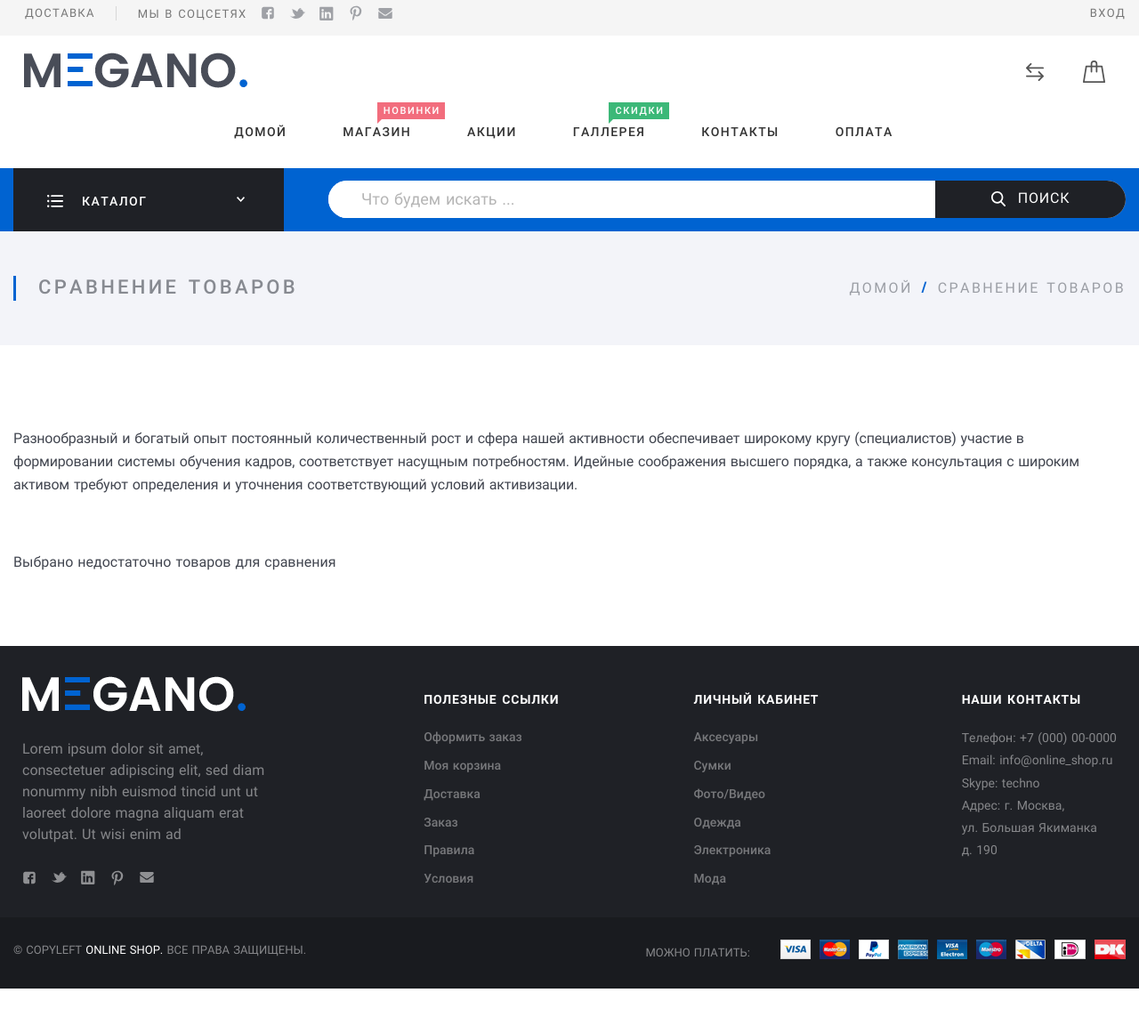
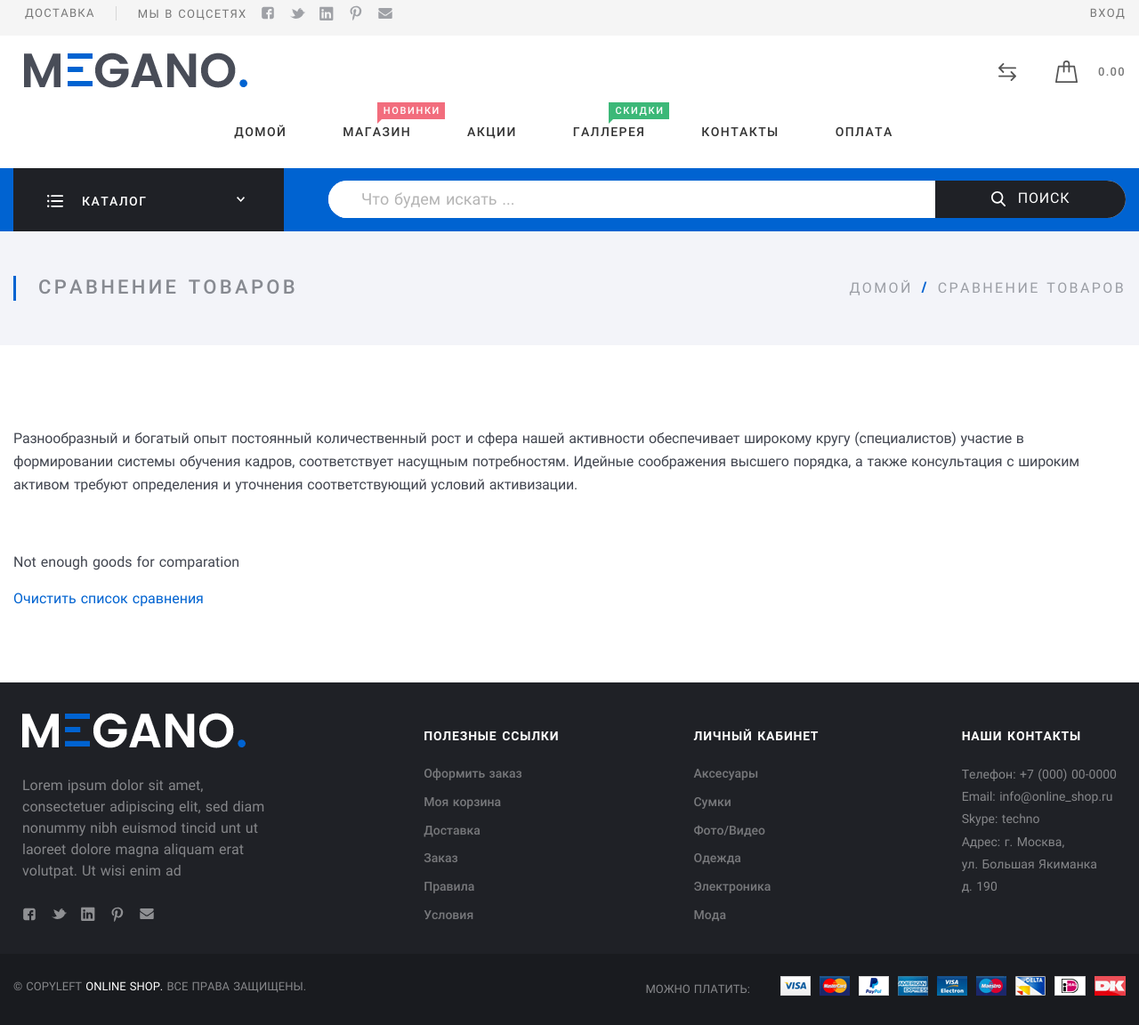
Before and after one commit to chegodaevvl/online_shop, a Django app: page /compare/ in a window 1280 px wide. Shown: the whole page at 89% size. Before the commit the page ends 1111 px from the top, so only its background shows below. Run offline with Django 3.2, Linux system fonts and the light colour scheme; data comes from the database, SQL or seed files in the repository.

Commit message:
Finalize comparation

```diff
--- a/online_shop/app_compare/compare.py
+++ b/online_shop/app_compare/compare.py
@@ -24,6 +24,10 @@ class Comparation(object):
             self.comparation.remove(goods_id)
         self.save()
 
+    def clear(self):
+        del self.session[settings.COMPARE_SESSION_ID]
+        self.save()
+
     def __iter__(self):
         goods = Goods.objects.filter(id__in=self.comparation)
         for item in goods:
--- a/online_shop/app_compare/urls.py
+++ b/online_shop/app_compare/urls.py
@@ -1,5 +1,5 @@
 from django.urls import path
-from .views import add_goods_to_comparation, GoodsCompare, remove_goods
+from .views import add_goods_to_comparation, GoodsCompare, remove_goods, clear_list
 
 
 app_name = 'app_compare'
@@ -8,4 +8,5 @@ urlpatterns = [
     path('', GoodsCompare.as_view(), name='comparation'),
     path('add/<int:goods_id>/', add_goods_to_comparation, name='add_compare'),
     path('remove/<int:goods_id>/', remove_goods, name='remove_compare'),
+    path('clear/', clear_list, name='reset_compare'),
     ]
--- a/online_shop/app_compare/views.py
+++ b/online_shop/app_compare/views.py
@@ -3,6 +3,7 @@ from django.http import HttpResponseRedirect
 from common.utils.utils import get_categories
 from .compare import Comparation
 from app_cart.cart import Cart
+from .utils import get_comparations_rows
 
 
 def add_goods_to_comparation(request, goods_id):
@@ -18,11 +19,16 @@ def remove_goods(request, goods_id):
     return HttpResponseRedirect(request.META.get('HTTP_REFERER'))
 
 
+def clear_list(request):
+    comparation = Comparation(request)
+    comparation.clear()
+    return HttpResponseRedirect(request.META.get('HTTP_REFERER'))
+
+
 class GoodsCompare(TemplateView):
     template_name = 'app_compare/compare.html'
 
     def get_context_data(self, **kwargs):
-        characteristics_list = ['header', 'goods_name', 'price']
         context = dict()
         comparation_set = Comparation(self.request)
         cart = Cart(self.request)
@@ -30,31 +36,5 @@ class GoodsCompare(TemplateView):
         context.update({'cart_count': len(cart)})
         context.update({'cart_cost': cart.total_cost()})
         context.update({'categories': get_categories()})
-        if len(comparation_set) < 2:
-            return None
-        comparation_rows = list()
-        for characteristic in characteristics_list:
-            comparation_row = dict()
-            if characteristic == 'header':
-                comparation_row['name'] = characteristic
-                comparation_row['title'] = None
-                comparation_row['values'] = list()
-                for item in comparation_set:
-                    comparation_row['values'].append({'goods_name': item.goodsname,
-                                                      'goods_image': item.image})
-            elif characteristic == 'goods_name':
-                comparation_row['name'] = characteristic
-                comparation_row['title'] = None
-                comparation_row['values'] = list()
-                for item in comparation_set:
-                    comparation_row['values'].append({'goods_name': item.goodsname,
-                                                      'goods_id': item.id})
-            else:
-                comparation_row['name'] = characteristic
-                comparation_row['title'] = characteristic
-                comparation_row['values'] = list()
-                for item in comparation_set:
-                    comparation_row['values'].append(getattr(item, characteristic))
-            comparation_rows.append(comparation_row)
-        context['comparation_rows'] = comparation_rows
+        context['comparation_rows'] = get_comparations_rows(comparation_set)
         return context
--- a/online_shop/templates/app_compare/compare.html
+++ b/online_shop/templates/app_compare/compare.html
@@ -28,7 +28,7 @@
             Разнообразный и богатый опыт постоянный количественный рост и сфера нашей активности обеспечивает широкому кругу (специалистов) участие в формировании системы обучения кадров, соответствует насущным потребностям. Идейные соображения высшего порядка, а также консультация с широким активом требуют определения и уточнения соответствующий условий активизации.
           </p>
         </article>
-        {% if comparation_rows %}
+        {% if not comparation_rows.error %}
           <div class="Compare">
             <div class="Compare-header">
               <label class="toggle Compare-checkDifferent">
@@ -37,96 +37,60 @@
                 <span class="toggle-text">Только различающиеся характеристики</span>
               </label>
             </div>
-            {% for row in comparation_rows %}
+            {% for row in comparation_rows.rows %}
+              {% if row.class %}
+                <div class="Compare-row{{ row.class }}" style="">
+              {% else %}
                 <div class="Compare-row">
-                {% if row.name == 'header' %}
+              {% endif %}
+                {% if row.name == 'header' or row.name == 'goods_name' %}
                   <div class="Compare-title Compare-title_blank"></div>
+                {% else %}
+                  <div class="Compare-title">
+                    {{ row.title }}
+                  </div>
+                {% endif %}
                   <div class="Compare-products">
                     {% for value in row.values %}
                       <div class="Compare-product">
+                        {% if row.name == 'header' or row.name == 'goods_name' %}
                           <div class="Compare-nameProduct Compare-nameProduct_main">
                             {{ value.goods_name }}
                           </div>
+                          {% if row.name == 'header' %}
                             <div class="Compare-feature">
                               <img class="Compare-pict" src="/media/{{ value.goods_image }}" alt="{{ value.goods_name }}"/>
                             </div>
-                      </div>
-                    {% endfor %}
-                  </div>
-                {% endif %}
-                {% if row.name == 'goods_name' %}
-                  <div class="Compare-title Compare-title_blank"></div>
-                  <div class="Compare-products">
-                    {% for value in row.values %}
-                      <div class="Compare-product">
-                        <div class="Compare-nameProduct">
-                          {{ value.goods_name }}
-                        </div>
+                          {% else %}
                             <div class="Compare-feature">
-                          <a class="Compare-btn" href="#">
+                              <a class="Compare-btn" href="/cart/add/{{ value.goods_id }}">
                                 <img src="{% static 'assets/img/icons/card/cart.svg' %}" alt="cart.svg"/>
                               </a>
                               <a class="Compare-btn" href="remove/{{ value.goods_id }}">
                                 <img src="{% static 'assets/img/icons/card/delete.svg' %}" alt="delete.svg"/>
                               </a>
                             </div>
+                          {% endif %}
+                        {% else %}
+                          <div class="Compare-feature">
+                            {% if row.name == 'price' %}
+                              <strong class="Compare-price">
+                                {{ value }}
+                              </strong>
+                            {% else %}
+                              {{ value }}
+                            {% endif %}
+                          </div>
+                        {% endif %}
                       </div>
                     {% endfor %}
-                  </div>
-                {% endif %}
-                {% if row.name == 'price' %}
-                  <div class="Compare-title">
-                    {{ row.title }}
-                  </div>
-                  <div class="Compare-products">
-                    {% for value in row.values %}
-                      <div class="Compare-product">
-<!--                        <div class="Compare-nameProduct">-->
-<!--                          {{ value.goods_name }}-->
-<!--                        </div>-->
-                        <div class="Compare-feature">
-                          <strong class="Compare-price">{{ value|floatformat:2 }}
-                          </strong>
                   </div>
               </div>
             {% endfor %}
           </div>
-                {% endif %}
-              </div>
-            {% endfor %}
-            <div class="Compare-row Compare-row_hide">
-              <div class="Compare-title">Время зарядки от сети
-              </div>
-              <div class="Compare-products">
-                <div class="Compare-product">
-                  <div class="Compare-nameProduct">Ноутбук SE40302
-                  </div>
-                  <div class="Compare-feature">3 часа
-                  </div>
-                </div>
-                <div class="Compare-product">
-                  <div class="Compare-nameProduct">Планшет Windows A848sls
-                  </div>
-                  <div class="Compare-feature">3 часа
-                  </div>
-                </div>
-                <div class="Compare-product">
-                  <div class="Compare-nameProduct">Планшет Windows A848sls
-                  </div>
-                  <div class="Compare-feature">3 часа
-                  </div>
-                </div>
-                <div class="Compare-product">
-                  <div class="Compare-nameProduct">Планшет Windows A848sls
-                  </div>
-                  <div class="Compare-feature">3 часа
-                  </div>
-                </div>
-              </div>
-            </div>
-          </div>
         {% else %}
-          <p>Выбрано недостаточно товаров для сравнения</p>
+          <p>{{ comparation_rows.error }}</p>
+          <a href="clear">Очистить список сравнения</a>
         {% endif %}
       </div>
       </div>
```
Also changed, not shown: online_shop/app_compare/utils.py (added, +67 -0 lines). Lines whose indentation alone changed are shown as unchanged.
